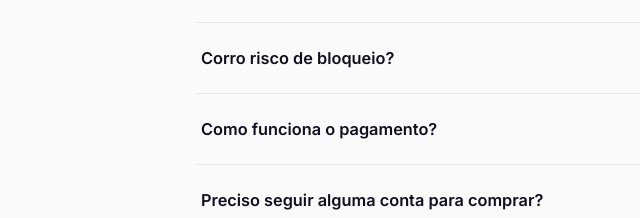
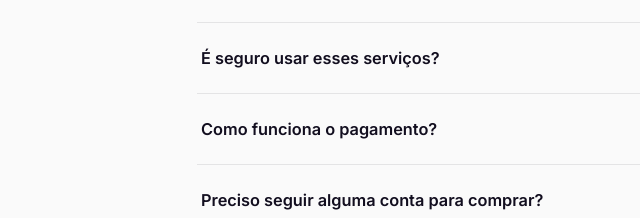
Before and after one commit to agenciaclap/agenciaclap-site, a website: page index.html in a window 1280 px wide. Shown: the part 7425-7643 px from the top of the page, 63-703 px from the left. Drawn offline with Linux system fonts and the light colour scheme.

Commit message:
Update index.html

```diff
--- a/index.html
+++ b/index.html
@@ -769,7 +769,7 @@ const CONFIG = {
     { q: "Preciso passar minha senha?", a: "Não. Só pedimos o @ do perfil ou o link da publicação — nunca login ou senha." },
     { q: "Como funciona a reposição de 365 dias?", a: "Se houver queda na quantidade entregue dentro desse período, você pode solicitar reposição pelo WhatsApp." },
     { q: "Em quanto tempo o pedido é entregue?", a: "A entrega começa em poucas horas e segue de forma gradual, conforme o tamanho do pacote." },
-    { q: "Corro risco de bloqueio?", a: "A entrega é gradual, mas não existe garantia absoluta contra a plataforma, já que o serviço não é endossado pelo Instagram." },
+    { q: "É seguro usar esses serviços?", a: "Sim. Trabalhamos com entrega gradual para manter um crescimento natural do perfil. Você não precisa fornecer sua senha do Instagram e o processo é simples e seguro." },
     { q: "Como funciona o pagamento?", a: "Somente via PIX. Após escolher o pacote e informar seus dados, você recebe o QR Code e o código copia e cola." },
     { q: "Preciso seguir alguma conta para comprar?", a: "Não. Nenhum pacote exige seguir outra conta." }
   ],
```
